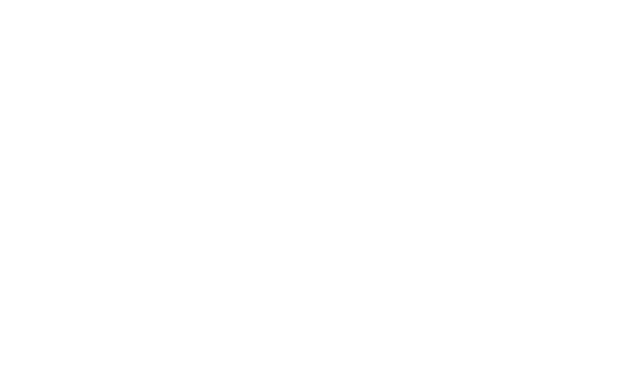
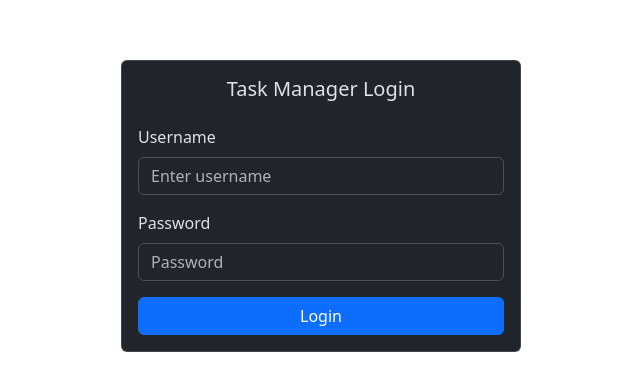
Before and after one commit to Shubhi89/homework, a React (Vite) app in the folder frontend/: page /login in a window 1280 px wide. Before the commit this address had no page. Shown: the part 194-584 px from the top of the page, without its empty margins (319-959 px from the left). Built offline with nearby package versions, Linux system fonts and the light colour scheme.

Commit message:
simple authentication

```diff
--- a/frontend/src/App.jsx
+++ b/frontend/src/App.jsx
@@ -4,18 +4,29 @@ import { BrowserRouter, Routes, Route, Navigate } from 'react-router-dom';
 import Layout from './components/Layout';
 import TasksPage from './pages/TasksPage';
 import AuditLogsPage from './pages/AuditLogsPage';
+import { AuthProvider } from './context/AuthContext';
+import ProtectedRoute from './components/ProtectedRoute';
+import LoginPage from './pages/LoginPage';
 
 function App() {
   return (
+    <AuthProvider>
       <BrowserRouter>
         <Routes>
+          {/* Public Login Route */}
+          <Route path="/login" element={<LoginPage />} />
+
+          {/* Protected Routes for the Dashboard */}
+          <Route element={<ProtectedRoute />}>
             <Route path="/" element={<Layout />}>
               <Route index element={<Navigate to="/tasks" />} />
               <Route path="tasks" element={<TasksPage />} />
               <Route path="audit-logs" element={<AuditLogsPage />} />
             </Route>
+          </Route>
         </Routes>
       </BrowserRouter>
+    </AuthProvider>
   );
 }
 
--- /dev/null
+++ b/frontend/src/components/ProtectedRoute.jsx
@@ -0,0 +1,12 @@
+// src/components/ProtectedRoute.jsx
+import React from 'react';
+import { Navigate, Outlet } from 'react-router-dom';
+import { useAuth } from '../context/AuthContext';
+
+const ProtectedRoute = () => {
+  const { isAuthenticated } = useAuth();
+
+  return isAuthenticated ? <Outlet /> : <Navigate to="/login" />;
+};
+
+export default ProtectedRoute;
--- /dev/null
+++ b/frontend/src/context/AuthContext.jsx
@@ -0,0 +1,37 @@
+// src/context/AuthContext.jsx
+import React, { createContext, useContext, useState } from 'react';
+
+const AuthContext = createContext(null);
+
+export const AuthProvider = ({ children }) => {
+  // Check session storage to persist login state across reloads
+  const [isAuthenticated, setIsAuthenticated] = useState(
+    sessionStorage.getItem('isAuthenticated') === 'true'
+  );
+
+  const login = (username, password) => {
+    // Check against the static credentials
+    if (username === 'admin' && password === 'password123') {
+      sessionStorage.setItem('isAuthenticated', 'true');
+      setIsAuthenticated(true);
+      return true; // Indicate success
+    }
+    return false; // Indicate failure
+  };
+
+  const logout = () => {
+    sessionStorage.removeItem('isAuthenticated');
+    setIsAuthenticated(false);
+  };
+
+  return (
+    <AuthContext.Provider value={{ isAuthenticated, login, logout }}>
+      {children}
+    </AuthContext.Provider>
+  );
+};
+
+// Custom hook to use the auth context
+export const useAuth = () => {
+  return useContext(AuthContext);
+};
--- /dev/null
+++ b/frontend/src/pages/LoginPage.jsx
@@ -0,0 +1,73 @@
+// src/pages/LoginPage.jsx
+import React from 'react';
+import { useState } from 'react';
+import { useNavigate } from 'react-router-dom';
+import { useAuth } from '../context/AuthContext';
+import { Card, Form, Button, Container, Row, Col, Alert } from 'react-bootstrap';
+
+const LoginPage = () => {
+  const [username, setUsername] = useState('');
+  const [password, setPassword] = useState('');
+  const [error, setError] = useState('');
+  const navigate = useNavigate();
+  const { login } = useAuth();
+
+  const handleSubmit = (e) => {
+    e.preventDefault();
+    setError('');
+
+    const loginSuccess = login(username, password);
+
+    if (loginSuccess) {
+      navigate('/tasks'); // Redirect to the main dashboard
+    } else {
+      setError('Invalid username or password.');
+    }
+  };
+
+  return (
+    <Container className="vh-100 d-flex align-items-center justify-content-center" fluid data-bs-theme="dark">
+      <Row>
+        <Col>
+          <Card style={{ width: '25rem' }}>
+            <Card.Body>
+              <Card.Title className="text-center mb-4">Task Manager Login</Card.Title>
+              {error && <Alert variant="danger">{error}</Alert>}
+              <Form onSubmit={handleSubmit}>
+                <Form.Group className="mb-3" controlId="formBasicEmail">
+                  <Form.Label>Username</Form.Label>
+                  <Form.Control
+                    type="text"
+                    placeholder="Enter username"
+                    value={username}
+                    onChange={(e) => setUsername(e.target.value)}
+                    required
+                  />
+                </Form.Group>
+
+                <Form.Group className="mb-3" controlId="formBasicPassword">
+                  <Form.Label>Password</Form.Label>
+                  <Form.Control
+                    type="password"
+                    placeholder="Password"
+                    value={password}
+                    onChange={(e) => setPassword(e.target.value)}
+                    required
+                  />
+                </Form.Group>
+
+                <div className="d-grid">
+                    <Button variant="primary" type="submit">
+                        Login
+                    </Button>
+                </div>
+              </Form>
+            </Card.Body>
+          </Card>
+        </Col>
+      </Row>
+    </Container>
+  );
+};
+
+export default LoginPage;
```
Lines whose indentation alone changed are shown as unchanged.
